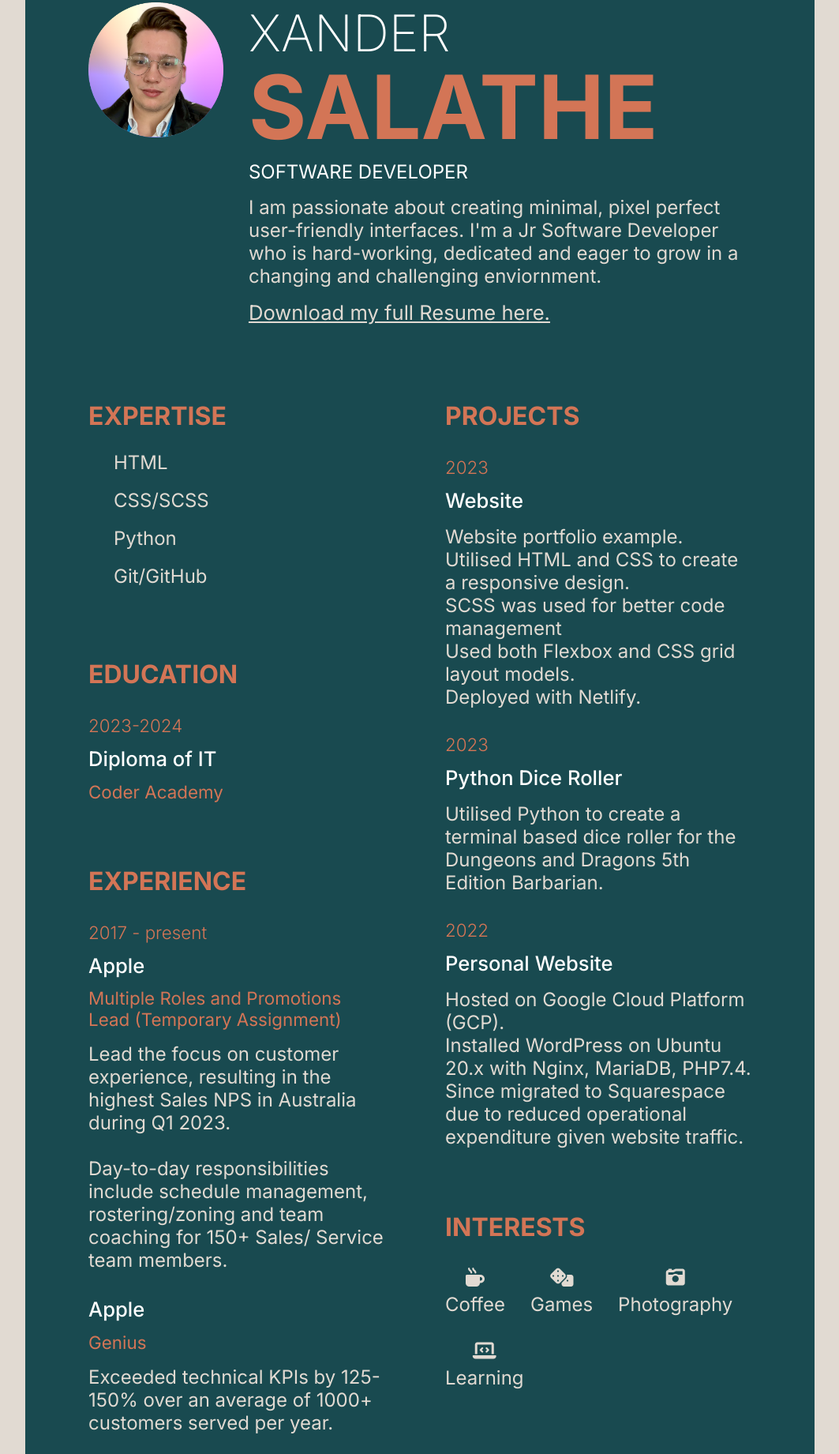
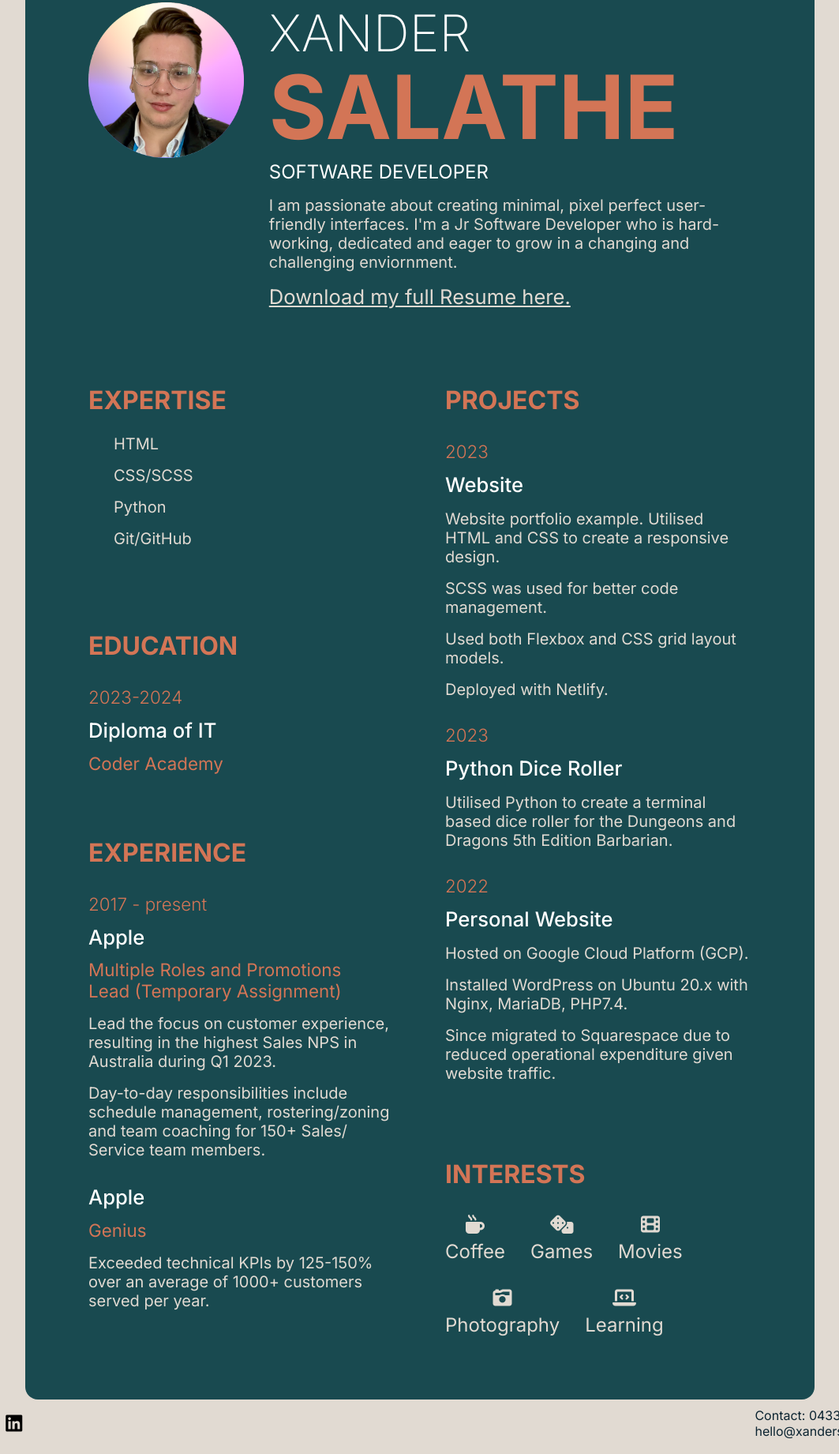
Before and after one commit to xdaybreakerx/XanderSalathe_T1A2, a plain HTML site: page pages/experience.html in a window 1280 px wide. Shown: the part 142-1983 px from the top of the page at 79% size, without its empty margins (108-1171 px from the left). Drawn offline with Linux system fonts and the light colour scheme.

Commit message:
Improve accessibility by removing unneeded <br> elements

```diff
--- a/pages/experience.html
+++ b/pages/experience.html
@@ -65,12 +65,14 @@
                   <span class="profile_name_lastName">Salathe</span>
                 </h1>
                 <p class="profile_title">Software Developer</p>
-                <p class="description">
+                <div class="description">
+                  <p>
                     I am passionate about creating minimal, pixel perfect
                     user-friendly interfaces. I'm a Jr Software Developer who is
                     hard-working, dedicated and eager to grow in a changing and
                     challenging enviornment.
                   </p>
+                </div>
                 <a class="resumedownload" href="../resume.pdf"
                   >Download my full Resume here.</a
                 >
@@ -80,7 +82,7 @@
           <div class="column-1">
             <div class="skills">
               <h3 class="title">Expertise</h3>
-              <ul class="skills_list description">
+              <ul class="skills_list">
                 <li>HTML</li>
                 <li>CSS/SCSS</li>
                 <li>Python</li>
@@ -104,23 +106,28 @@
                 <h4 class="item_title">Apple</h4>
                 <p class="item_subtitle">Multiple Roles and Promotions</p>
                 <p class="item_subtitle">Lead (Temporary Assignment)</p>
-                <p class="description">
+                <div class="description">
+                <p>
                   Lead the focus on customer experience, resulting in the
-                  highest Sales NPS in Australia during Q1 2023. <br />
-                  <br />
+                  highest Sales NPS in Australia during Q1 2023.
+                </p>
+                <p>
                   Day-to-day responsibilities include schedule management,
                   rostering/zoning and team coaching for 150+ Sales/ Service
                   team members.
-                  <br />
                 </p>
+
+                </div>
               </div>
               <div class="exp_child">
                 <h4 class="item_title">Apple</h4>
                 <p class="item_subtitle">Genius</p>
-                <p class="description">
+                <div class="description">
+                  <p>
                     Exceeded technical KPIs by 125-150% over an average of 1000+
                     customers served per year.
                   </p>
+                </div>
               </div>
             </div>
           </div>
@@ -130,32 +137,49 @@
               <div class="project_child">
                 <p class="item_years">2023</p>
                 <h4 class="item_title">Website</h4>
-                <p class="description">
+                <div class="description">
+                  <p>
                     Website portfolio example. Utilised HTML and CSS to create a
-                  responsive design. <br />
-                  SCSS was used for better code management<br />
-                  Used both Flexbox and CSS grid layout models. <br />
+                    responsive design.
+                  </p>
+                  <p>
+                    SCSS was used for better code management.
+                  </p>
+                  <p>
+                    Used both Flexbox and CSS grid layout models.
+                  </p>
+                  <p>
                     Deployed with Netlify.
                   </p>
+                </div>
               </div>
               <div class="project_child">
                 <p class="item_years">2023</p>
                 <h4 class="item_title">Python Dice Roller</h4>
-                <p class="description">
+                <div class="description">
+                <p>
                   Utilised Python to create a terminal based dice roller for the
                   Dungeons and Dragons 5th Edition Barbarian.
                 </p>
                 </div>
+
+              </div>
               <div class="project_child">
                 <p class="item_years">2022</p>
                 <h4 class="item_title">Personal Website</h4>
-                <p class="description">
-                  Hosted on Google Cloud Platform (GCP). <br />
+                <div class="description">
+                  <p>
+                    Hosted on Google Cloud Platform (GCP).
+                  </p>
+                  <p>
                     Installed WordPress on Ubuntu 20.x with Nginx, MariaDB,
-                  PHP7.4. <br />
+                    PHP7.4.
+                  </p>
+                  <p>
                     Since migrated to Squarespace due to reduced operational
                     expenditure given website traffic.
                   </p>
+                </div>
               </div>
             </div>
             <div class="interest">
@@ -168,6 +192,10 @@
                 <div class="interest_child">
                   <i class="fa-solid fa-dice"></i>
                   <span>Games</span>
+                </div>
+                <div class="interest_child">
+                  <i class="fa-solid fa-film"></i>
+                  <span>Movies</span>
                 </div>
                 <div class="interest_child">
                   <i class="fa-solid fa-camera-retro"></i>
--- a/styles/pages/about.scss
+++ b/styles/pages/about.scss
@@ -35,9 +35,8 @@ main {
       }
       p {
         font-size: 20px;
-        margin: 8px;
-        padding-top: 16px;
-        padding-bottom: 16px;
+        margin-top: 16px;
+        margin-bottom: 16px;
       }
     }
   }
--- a/styles/pages/contact.scss
+++ b/styles/pages/contact.scss
@@ -26,9 +26,8 @@ main {
       }
       p {
         font-size: 20px;
-        margin: 8px;
-        padding-top: 16px;
-        padding-bottom: 16px;
+        margin-top: 16px;
+        margin-bottom: 16px;
       }
     }
   }
--- a/styles/pages/experience.scss
+++ b/styles/pages/experience.scss
@@ -1,5 +1,4 @@
 @import "../../style";
-
 
 // Variables
 $primary-color: #d37556;
@@ -10,7 +9,6 @@ main {
   color: white;
   font-size: 10px;
 }
-
 
 img {
   width: 100%;
@@ -24,12 +22,14 @@ img {
 }
 
 .description {
-	margin-top: 1rem;
-	font-size: 1.5rem;
+  p {
+    font-size: 20px;
+    margin-top: 16px;
+    margin-bottom: 16px;
     font-weight: 400;
     color: $text-color;
   }
-
+}
 
 // Page Layout
 .container {
@@ -57,7 +57,6 @@ img {
     gap: 5rem;
   }
 }
-
 
 // Profile section styling
 .profile {
@@ -103,12 +102,17 @@ img {
   }
 }
 
-
 // Expertise section styling
 .skills_list {
   margin-top: 1rem;
   margin-left: 2rem;
   line-height: 2;
+
+  font-size: 20px;
+  margin-top: 16px;
+  margin-bottom: 16px;
+  font-weight: 400;
+  color: $text-color;
 }
 
 // Font styling for Education, Experience and Projects section titles
@@ -137,7 +141,6 @@ img {
   }
 }
 
-
 // Interests section styling
 .interest {
   &_parent {
@@ -159,7 +162,6 @@ img {
   }
 }
 
-
 // Media queries
 @media only screen and (max-width: $medium) {
   .profile_container {
@@ -167,11 +169,11 @@ img {
   }
 
   .container {
-		width: 100%;
+    width: 90%;
     grid-template-columns: 1fr;
     padding: 3rem;
     gap: 7rem;
-        border-radius: 0px;
+    border-radius: 8px;
   }
 
   .profile {
```
Also changed, not shown: pages/about.html (+17 -12 lines), pages/blogposts/post1.html (+10 -7 lines), pages/blogposts/post2.html (+10 -7 lines), pages/blogposts/post3.html (+10 -8 lines), pages/blogposts/post4.html (+10 -7 lines), pages/blogposts/post5.html (+10 -7 lines), pages/contact.html (+15 -14 lines), styles/pages/about.css, styles/pages/contact.css, styles/pages/experience.css, 3 other files. Lines whose indentation alone changed are shown as unchanged.
